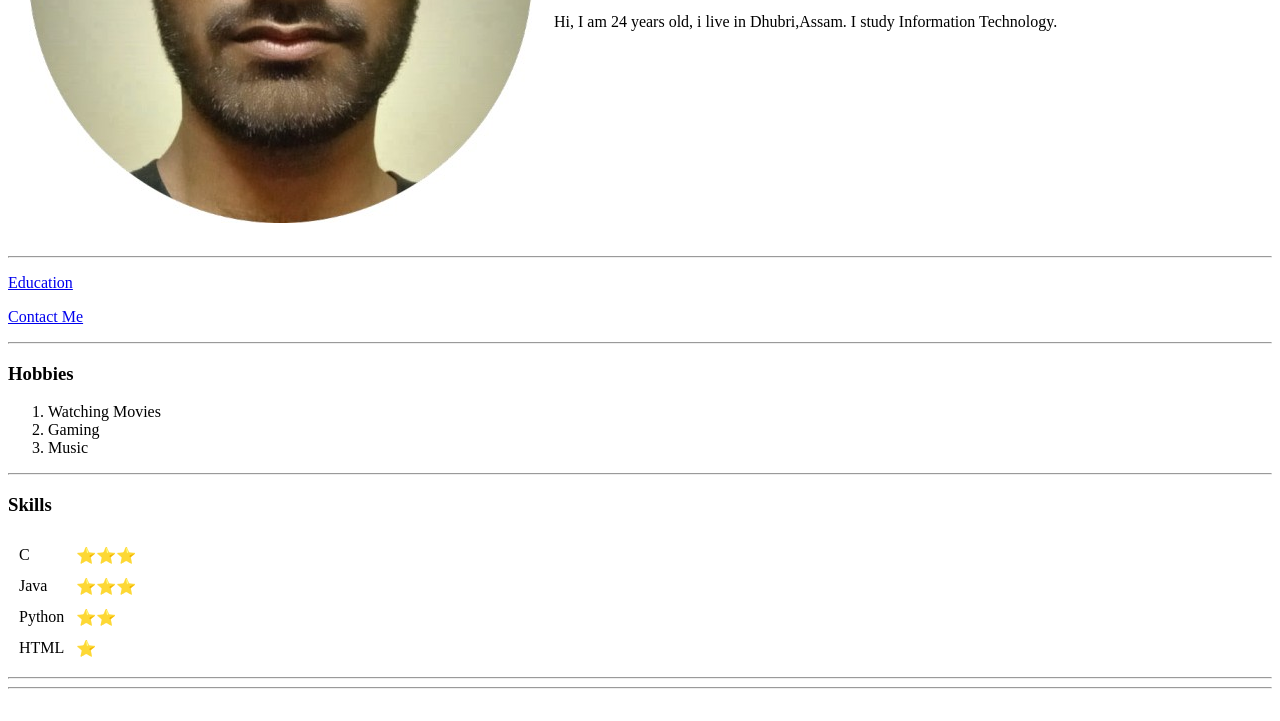
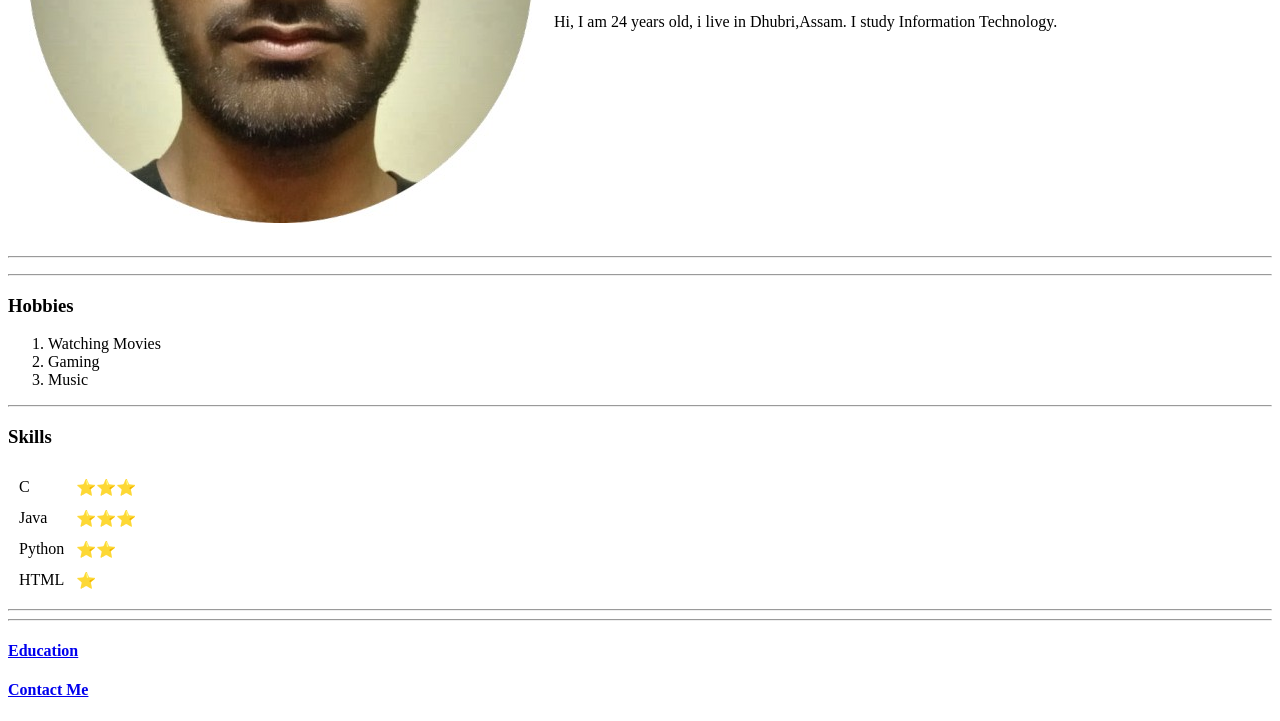
Before and after one commit to BijitPika/CV, a plain HTML site: page index.html in a window 1280 px wide. Shown: the part 309-1030 px from the top of the page. Before the commit the page ends 1006 px from the top, so only its background shows below. Drawn offline with Linux system fonts and the light colour scheme.

Commit message:
Update index.html

```diff
--- a/index.html
+++ b/index.html
@@ -24,8 +24,7 @@
     <hr>
 
   </p>
-  <a href="Hobbies.html">Education</a>
-  <p><a href="Contact.html">Contact Me</a></p>
+
   <hr>
 
 <h3>Hobbies</h3>
@@ -56,6 +55,8 @@
 
 
 <hr>
+  <h4><a href="Hobbies.html">Education</a></h4>
+  <h4><a href="Contact.html">Contact Me</a></h4>
 
 </body>
 
```
